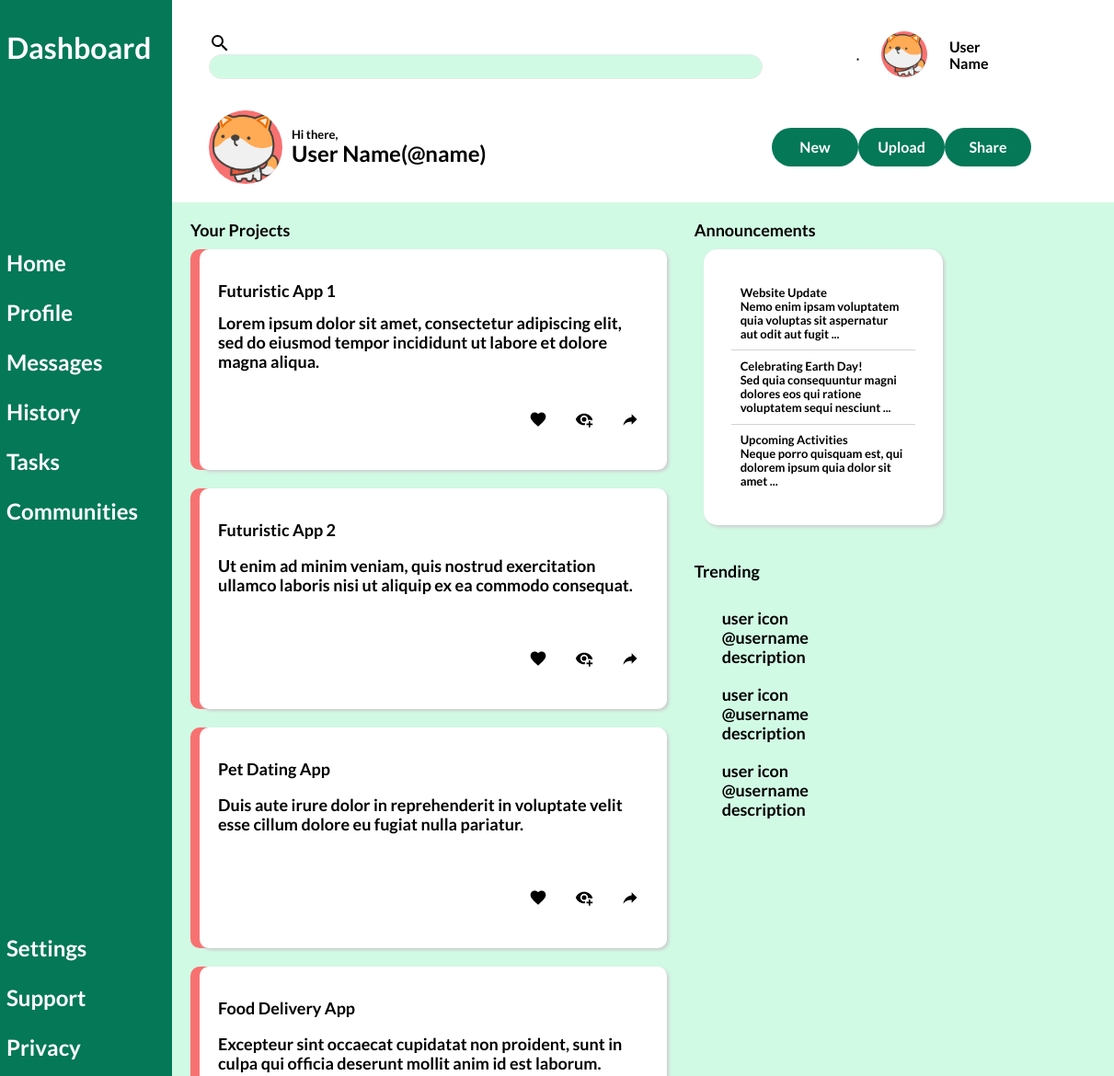
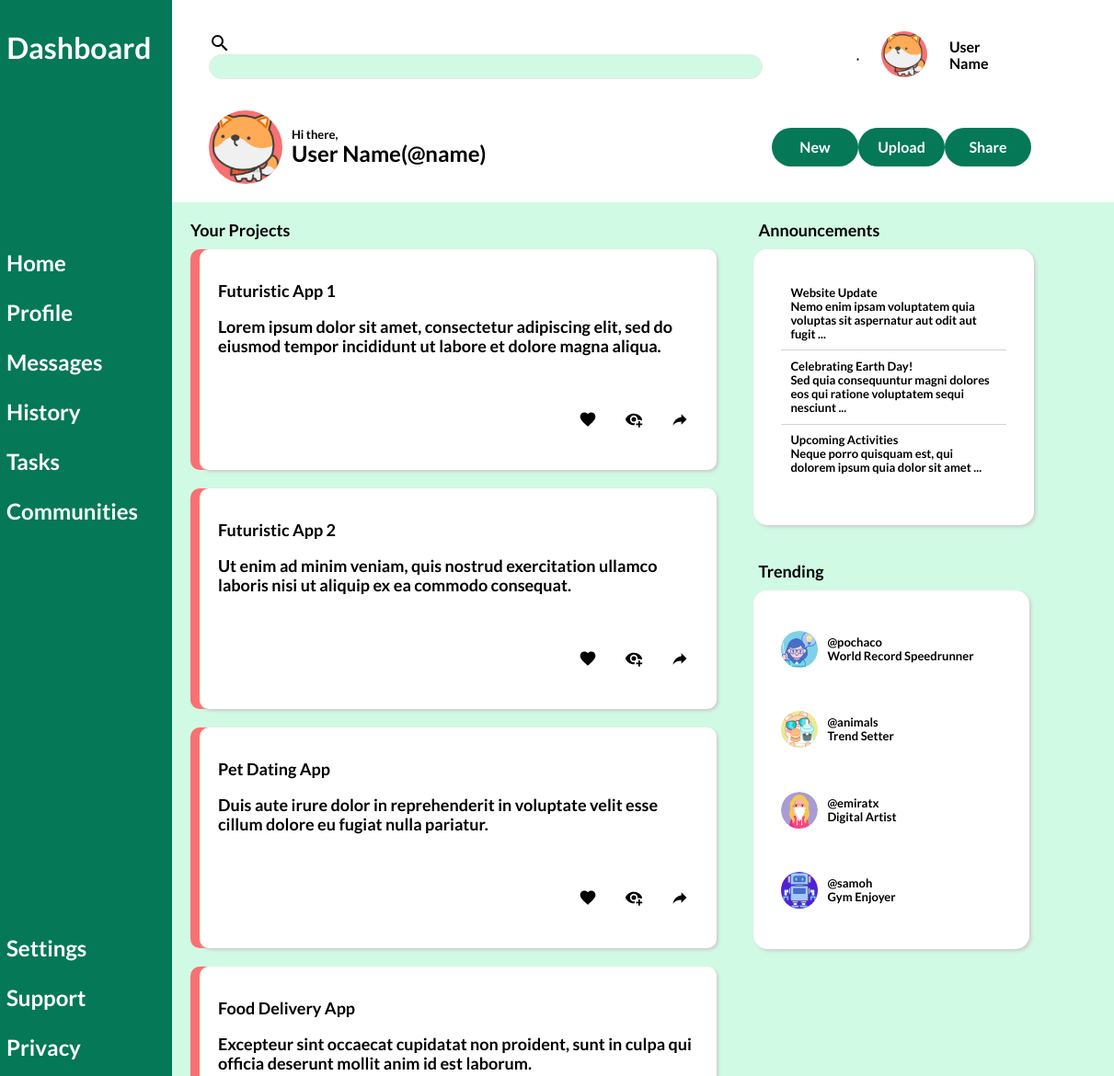
Before and after one commit to tonytony97/admin-dashboard, a plain HTML site: page index.html in a window 1280 px wide. Shown: the top 1170 px of the page at 92% size, 69-1280 px from the left. Drawn offline with Linux system fonts and the light colour scheme.

Commit message:
Add Trends grid layout, styles and icons

```diff
--- a/index.html
+++ b/index.html
@@ -102,9 +102,9 @@
                             <p class="title">Best Game in Development</p>
                             <p>Eaque ipsa quae ab illo inventore veritatis et quasi architecto beatae vitae dicta sunt explicabo.</p>
                             <div class="interact">
-                                <img class="icon" src="./icons/heart.svg">
-                                <img class="icon" src="./icons/eye-plus.svg">
-                                <img class="icon" src="./icons/share.svg">
+                                <img class="icon" src="./icons/heart.svg" alt="heart">
+                                <img class="icon" src="./icons/eye-plus.svg" alt="eye">
+                                <img class="icon" src="./icons/share.svg" alt="share">
                             </div>
                         </div>
                     </div>
@@ -112,7 +112,7 @@
 
                 <div>
                     <p>
-                        Announcements
+                        <p class="right-bar">Announcements</p>
                         <div class="announce">
                             <div class="card">
                                 <div>
@@ -131,23 +131,36 @@
                         </div>
                     </p>
                     <p>
-                        Trending
+                        <p class="right-bar">Trending</p>
                         <div class="trends">
                             <div class="card">
-                                <div class="trend-icon">
-                                    user icon
-                                    <p>@username</p>
-                                    <p>description</p>
+                                <div class="trend-icon" >
+                                    <img class="pfp" id="trend1" src="icons/teacher.svg">
+                                    <div>
+                                        @pochaco
+                                        <p>World Record Speedrunner</p>
+                                    </div>
                                 </div>
-                                <div class="trend-icon">
-                                    user icon
-                                    <p>@username</p>
-                                    <p>description</p>
+                                <div class="trend-icon" >
+                                    <img class="pfp" id="trend2"src="icons/fast-food.png">
+                                    <div>
+                                        @animals
+                                        <p>Trend Setter</p>
                                 </div>
-                                <div class="trend-icon">
-                                    user icon
-                                    <p>@username</p>
-                                    <p>description</p>
+                                </div>
+                                <div class="trend-icon" >
+                                    <img class="pfp" id="trend3" src="icons/person.svg">
+                                    <div>
+                                        @emiratx
+                                        <p>Digital Artist</p>
+                                    </div>
+                                </div>
+                                <div class="trend-icon" >
+                                    <img class="pfp"  id="trend4" src="icons/robot.svg">
+                                    <div
+                                    >   @samoh
+                                        <p>Gym Enjoyer</p>
+                                    </div>
                                 </div>
                             </div>
                         </div>
--- a/style.css
+++ b/style.css
@@ -157,12 +157,16 @@
 .main-content {
     background-color: rgb(209, 250, 229);
     display: grid;
-    grid-template-columns: 1.2fr 1fr;
+    grid-template-columns: 1.2fr 0.8fr;
 }
 
 .main-content div {
     font-size: large;
     font-weight: bold;
+}
+
+.main-content .right-bar {
+    margin-left: 15px;
 }
 
 .projects {
@@ -213,7 +217,7 @@
 
 .announce .card {
     background-color: rgb(255, 255, 255);
-    max-width: 200px;
+    max-width: 245px;
     margin-bottom: 30px;
     padding: 30px;
     border-radius: 15px;
@@ -234,11 +238,55 @@
 }
 
 .announce .middle {
-    box-shadow: 0px 1px rgb(211, 211, 211), 0px -1px rgb(211, 211, 211);
+    box-shadow: 0 1px rgb(211, 211, 211), 0 -1px rgb(211, 211, 211);
 }
 
 .trends {
     grid-column: 2;
+}
+
+.trends .card {
+    background-color: rgb(255, 255, 255);
+    width: 260px;
+    height: 350px;
+    padding: 20px;
+    border-radius: 15px;
+    box-shadow: 2px 2px 0.3em rgb(204, 204, 204);
+    display: grid;
+    grid-template-rows: 1fr 1fr 1fr 1fr;
+    align-items: center;
+}
+
+.trends div {
+    font-size: small;
+}
+
+.trends p {
+    font-weight: lighter;
+}
+
+.trend-icon {
+    display: grid;
+    grid-template-columns: 0.2fr 1fr;
+    align-items: center;
+}
+
+.trend-icon .pfp {
+    max-width: 40px;
+    max-height: 40px;
+    border-radius: 50%;
+}
+
+#trend1 {
+    background-color: rgb(126, 209, 230);
+}
+
+#trend2 {
+    background-color: rgb(235, 233, 150);
+}
+
+#trend4 {
+    background-color: rgb(82, 33, 214);
 }
 
 ul {
```
